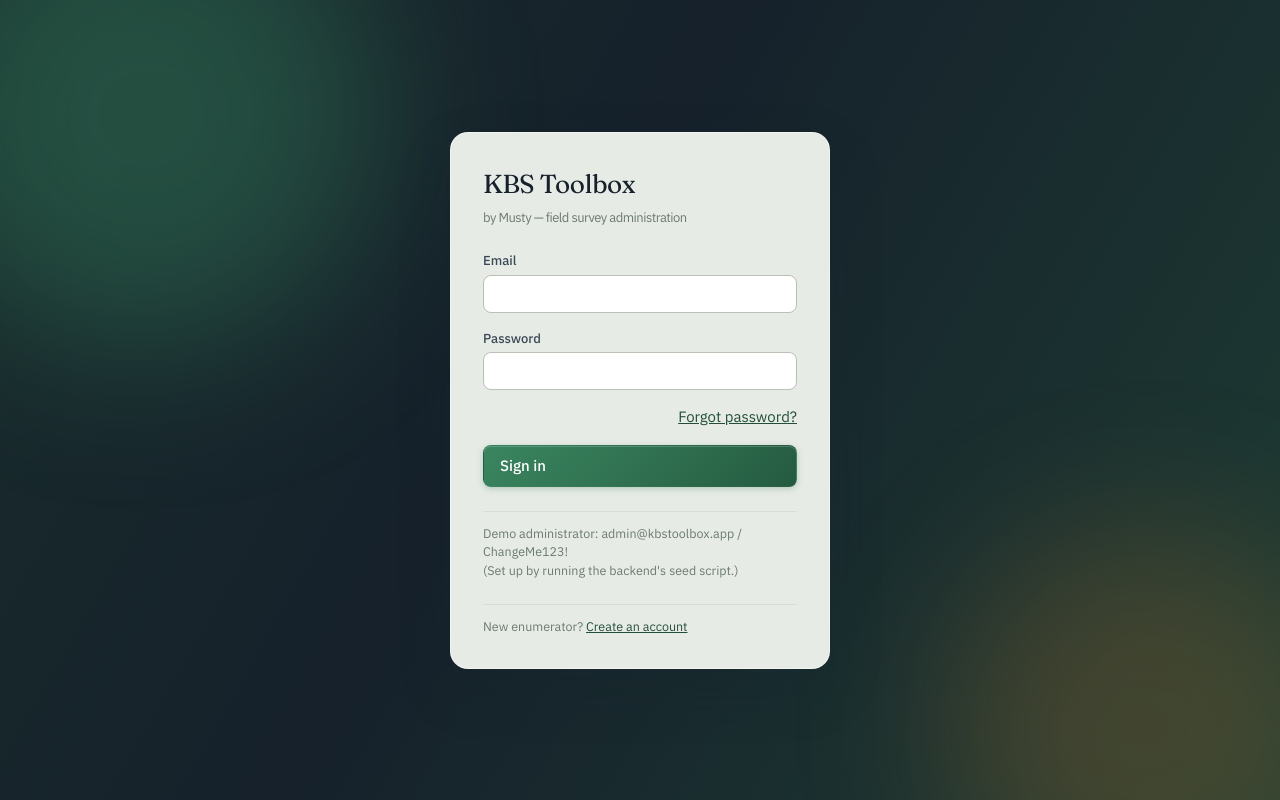
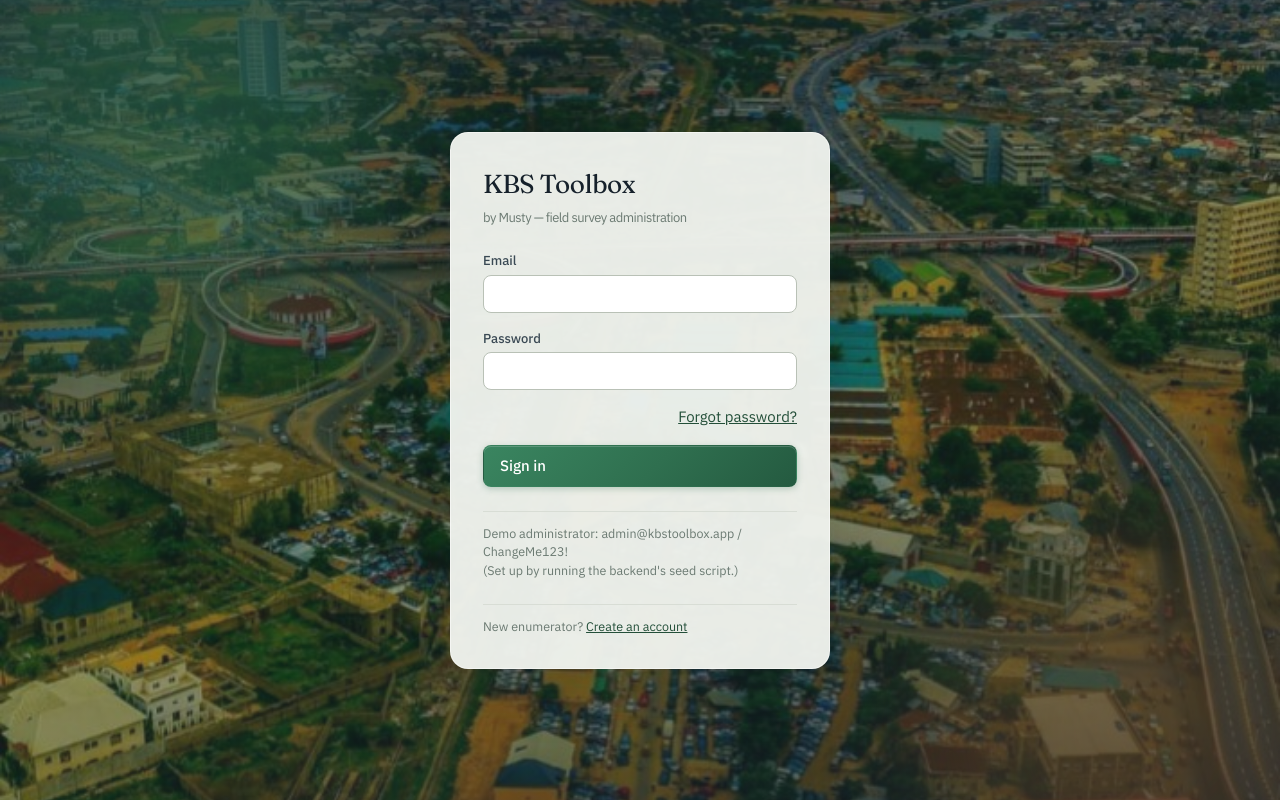
Before and after one commit to Musty23456/KBS_toolbox, a React (Vite) app in the folder web/: page /login in a window 1280 px wide. Built offline with nearby package versions, Linux system fonts and the light colour scheme; no server answers.

Commit message:
Add files via upload

```diff
--- a/web/src/main.tsx
+++ b/web/src/main.tsx
@@ -3,6 +3,7 @@ import ReactDOM from "react-dom/client";
 import App from "./App";
 import "./styles/global.css";
 import "./styles/polish.css";
+import "./styles/login-bg.css";
 
 ReactDOM.createRoot(document.getElementById("root")!).render(
   <React.StrictMode>
--- /dev/null
+++ b/web/src/styles/login-bg.css
@@ -0,0 +1,10 @@
+/* Login background photo (overrides the plain animated gradient from polish.css). */
+.login-screen {
+  background-image:
+    linear-gradient(160deg, rgba(19, 29, 38, 0.82), rgba(28, 58, 46, 0.45) 55%, rgba(22, 33, 43, 0.82)),
+    url("../assets/login-bg.jpg");
+  background-size: cover;
+  background-position: center;
+  background-repeat: no-repeat;
+  animation: none;
+}
```
Also changed, not shown: web/src/assets/login-bg.jpg (added).
